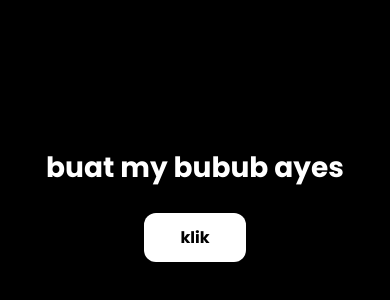
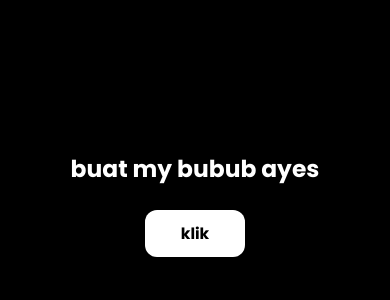
Before and after one commit to Joodev65/indah, a website: page public/index.html in a window 390 px wide. Shown: the part 218-518 px from the top of the page. Drawn offline with Linux system fonts and the light colour scheme.

Commit message:
Update index.html

```diff
--- a/public/index.html
+++ b/public/index.html
@@ -1,9 +1,10 @@
 <!DOCTYPE html>
 <html lang="id">
 <head>
-  <meta charset="UTF-8" />
+  <meta charset="UTF-8">
+  <!-- BARU: viewport agar ikut lebar layar HP -->
+  <meta name="viewport" content="width=device-width, initial-scale=1.0">
   <title>ayes</title>
-
 
   <link href="https://fonts.googleapis.com/css2?family=Poppins:wght@700&display=swap" rel="stylesheet">
 
@@ -15,23 +16,28 @@
       font-family: 'Poppins', sans-serif;
     }
 
+    html, body {
+      height: 100%;          /* BARU: pastikan full-height */
+    }
+
     body {
       background-color: #000;
       color: #fff;
-      height: 100vh;
-      display: flex;
-      align-items: center;
-      justify-content: center;
+      display: flex;         /* BARU: flexbox */
+      align-items: center;   /* tengah vertikal */
+      justify-content: center; /* tengah horizontal */
+      overflow: hidden;      /* hindari scroll tak terduga */
     }
 
     .container {
       text-align: center;
+      padding: 0 16px;       /* BARU: sedikit padding kiri-kanan di HP */
     }
 
     .container h1 {
       font-weight: 700;
       margin-bottom: 24px;
-      font-size: 28px;
+      font-size: clamp(20px, 6vw, 28px); /* BARU: ukuran font fleksibel */
     }
 
     .btn {
@@ -39,7 +45,7 @@
       border: none;
       border-radius: 12px;
       font-weight: 700;
-      font-size: 16px;
+      font-size: clamp(14px, 4vw, 16px); /* BARU: font tombol fleksibel */
       cursor: pointer;
       background: #fff;
       color: #000;
```
